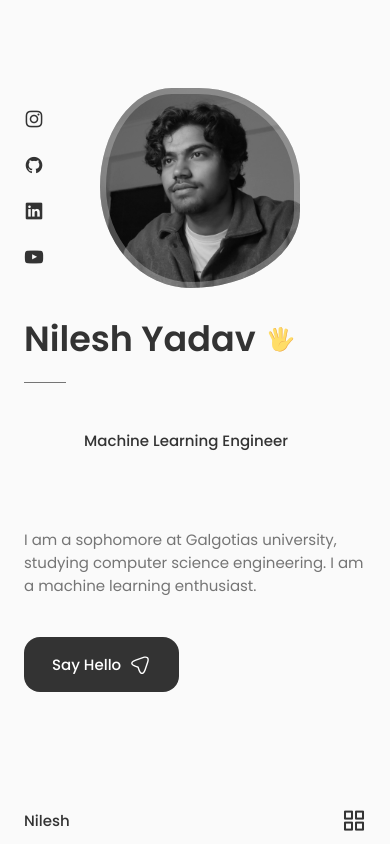
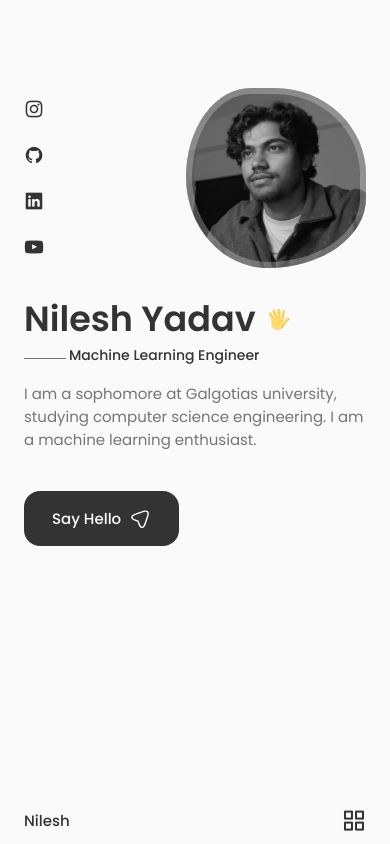
Before and after one commit to nileshyadavme/Portfolio, a React (Create React App) app: page / in a window 390 px wide. Built offline with nearby package versions, Linux system fonts and the light colour scheme.

Commit message:
fixed responsivness

```diff
--- a/src/components/Home/Home.css
+++ b/src/components/Home/Home.css
@@ -191,6 +191,14 @@
     }
   }
 
+  /* For between L and M */
+  @media screen and (max-width: 990) {
+    .home__subtitle
+    {
+        padding: 0px;
+    }
+  }
+
   /* For medium devices */
   @media screen and (max-width: 768px) {
     .home__content
@@ -214,16 +222,58 @@
         box-shadow: inset 0 0 0 6px rgb(255 255 255 / 30%);
         width: 200px;
         height: 200px;
+        justify-self: right;
     }
 
     .home__scroll
     {
         display: None;
     }
+    .home__title
+    {
+        margin-bottom: 0px;
+    }
+    .home__subtitle
+    {
+        font-size: 14px;
+        padding: 0px;
+        padding-left: 45px;
+    }
+    .home__img
+    {
+        width: 180px;
+        height: 180px;
+    }
+
+    .home__hand
+    {
+        width: 22px;
+        height: 22px;
+    }
   }
 
   @media screen and (max-width: 576px) {
+    .home__title
+    {
+        margin-bottom: 0px;
+    }
+    .home__subtitle
+    {
+        font-size: 14px;
+        padding: 0px;
+        padding-left: 45px;
+    }
+    .home__img
+    {
+        width: 180px;
+        height: 180px;
+    }
 
+    .home__hand
+    {
+        width: 22px;
+        height: 22px;
+    }
 
   }
 
```
